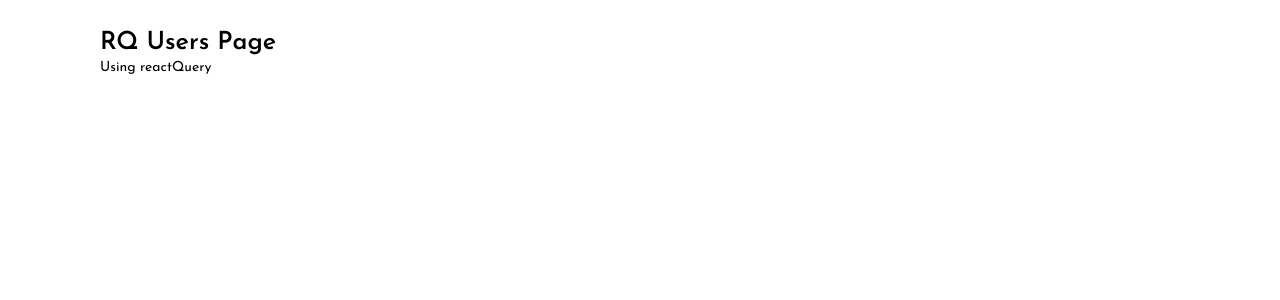
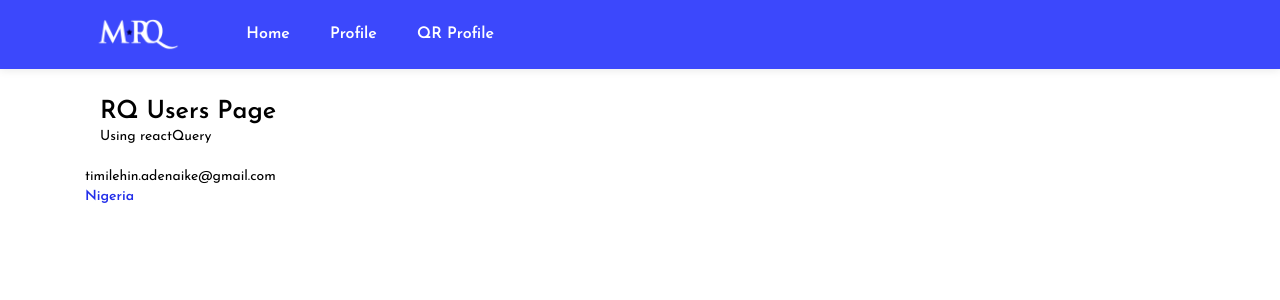
Before and after one commit to Tnaike/mrq-app, a React (Create React App) app: page /rq-user-profile/1 in a window 1280 px wide. Shown: the top 300 px of the page. Built offline with nearby package versions, Linux system fonts and the light colour scheme; data requests are answered from the project's data file.

Commit message:
Query by id using useQuery hook

```diff
--- a/src/components/RQUserProfile.js
+++ b/src/components/RQUserProfile.js
@@ -1,14 +1,37 @@
 import React from 'react';
+import { useParams } from 'react-router-dom';
+import { useUserData } from '../hooks/useUserData';
+import Nav from './Nav';
+import Loader from './Loader';
 
 const RQUserProfile = () => {
+  const { userId } = useParams();
+  const { isLoading, data: user, isError, error } = useUserData(userId);
+
   return (
     <>
+      <Nav />
+      {isLoading ? (
+        <Loader label />
+      ) : (
+        <>
+          {isError && (
+            <div className='errorMessage container'>
+              <h3>{error.message}</h3>
+            </div>
+          )}
           <div className='container'>
             <div className='page-header'>
               <h3 className='mb-1'>RQ Users Page</h3>
               <p>Using reactQuery</p>
             </div>
+            <div className='card-cs'>
+              <p className='userEmail'>{user?.data.email}</p>
+              <p className='userLocation'>{user?.data.location}</p>
             </div>
+          </div>
+        </>
+      )}
     </>
   );
 };
--- a/src/hooks/useUserData.js
+++ b/src/hooks/useUserData.js
@@ -3,10 +3,11 @@ import axios from 'axios';
 
 export const USERS_PROFILE = 'user-profile';
 
-const fetchUserProfile = (userId) => {
+const fetchUserProfile = ({ queryKey }) => {
+  const userId = queryKey[1];
   return axios.get(`http://localhost:4000/users/${userId}`);
 };
 
 export const useUserData = (userId) => {
-  return useQuery([USERS_PROFILE, userId], () => fetchUserProfile(userId));
+  return useQuery([USERS_PROFILE, userId], fetchUserProfile);
 };
```
Lines whose indentation alone changed are shown as unchanged.
